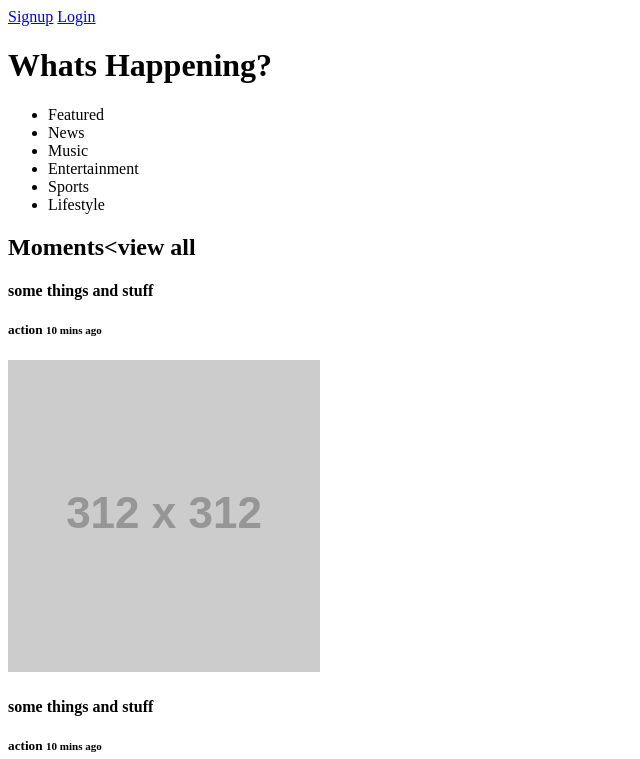
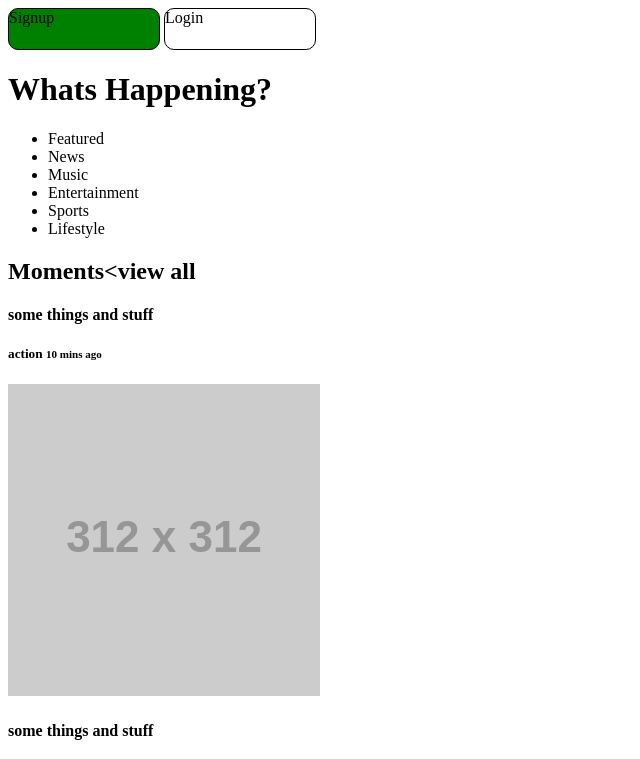
Before and after one commit to samuelgustafson/twitter_clone, a website: page public/html/index.html in a window 1280 px wide. Shown: the top 759 px of the page, without its empty margins (0-640 px from the left). Drawn offline with Linux system fonts and the light colour scheme; files that its build step writes are made by us from their sources; placeholder pictures from the web are drawn by us.

Commit message:
crazy different stuff and things

```diff
--- a/public/html/index.html
+++ b/public/html/index.html
@@ -3,12 +3,13 @@
 <head>
    <meta charset="UTF-8">
    <title> Twitterish</title>
+   <link rel="stylesheet" href="css/main.css">
  </head>
  <body>
    <header>
      <div>
-       <a href="#">Signup</a>
-       <a href="#">Login</a>
+       <a href="#" class='button button-green'>Signup</a>
+       <a href="#" class='button'>Login</a>
        <h1>Whats Happening?</h1>
      </div>
      <nav>
```
